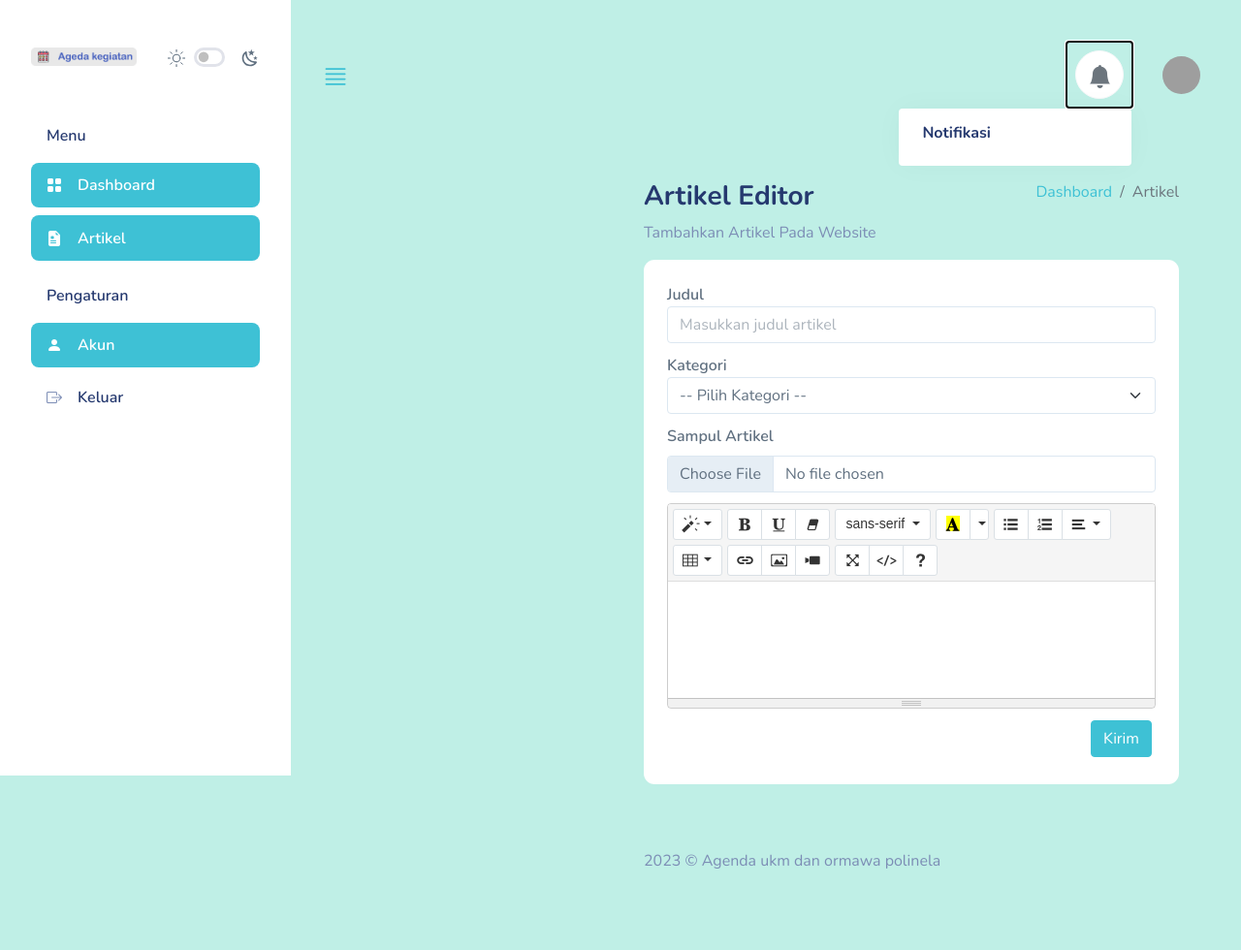
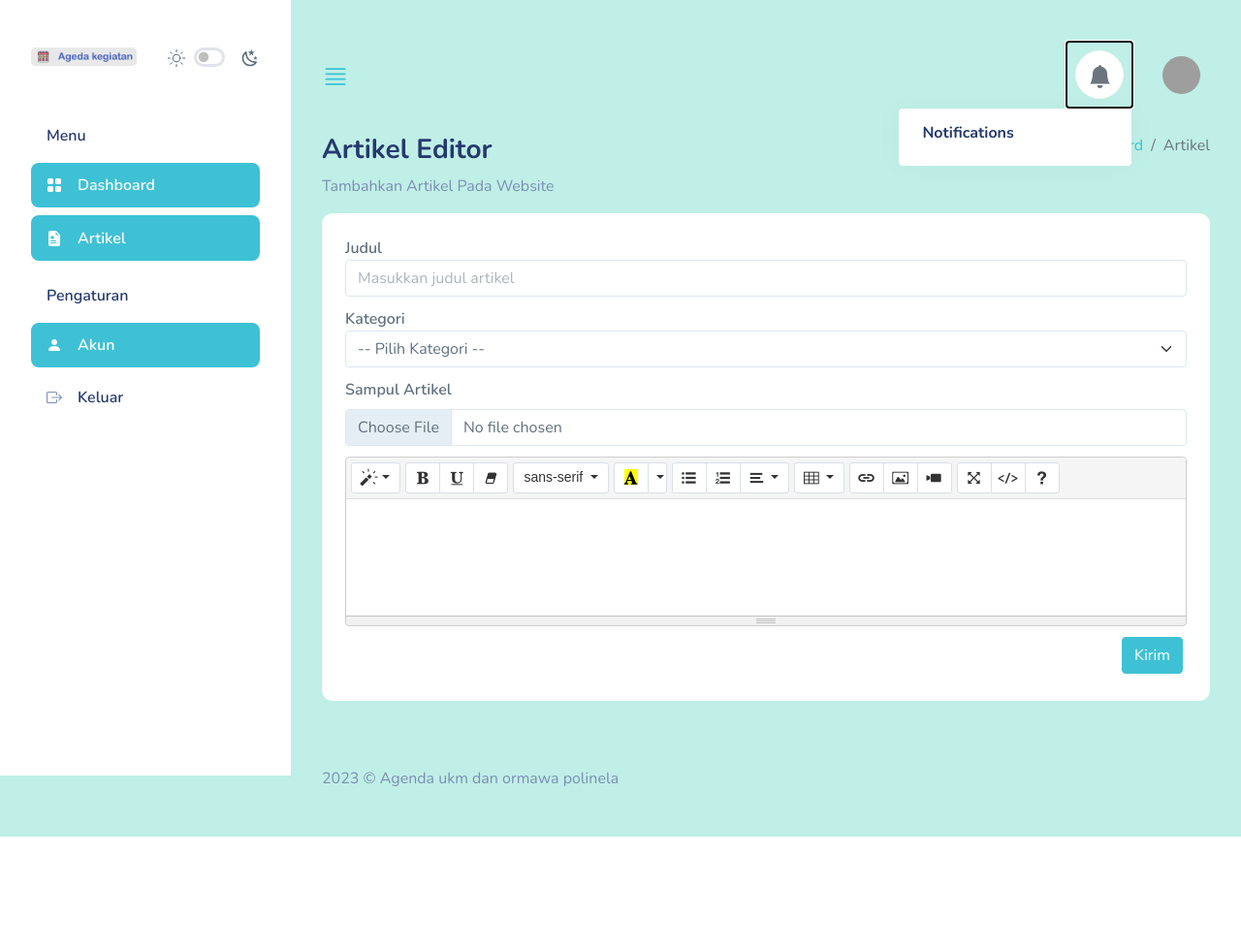
Before and after one commit to rezaio/web_agenda, a CodeIgniter 4 app: template app/Views/admin/article-add.php in a window 1280 px wide, after a click that opens the changed part. Shown: the whole page at 97% size. After the commit the page ends 863 px from the top, so only its background shows below. Run offline with PHP 8.4 and a stand-in for CodeIgniter, Linux system fonts and the light colour scheme; the template is opened without the code that fills it, so the values that code supplies are empty; some libraries are stand-ins or nearby versions; grey boxes are pictures that could not be loaded.

Commit message:
Update admin.php

```diff
--- a/app/Views/layouts/admin.php
+++ b/app/Views/layouts/admin.php
@@ -115,7 +115,6 @@
             </div>
         </div>
 
-        <!-- nontifikasi -->
         <div id="main">
             <header class="mb-3">
                 <nav class="navbar navbar-expand navbar-light navbar-top p-0">
@@ -141,7 +140,7 @@
                                     </a>
                                     <ul class="dropdown-menu dropdown-menu-end notification-dropdown" aria-labelledby="dropdownMenuButton">
                                         <li class="dropdown-header">
-                                            <h6>Notifikasi</h6>
+                                            <h6>Notifications</h6>
                                         </li>
                                         <div class="notifitem">
 
@@ -182,13 +181,6 @@
                         </div>
                     </div>
                 </nav>
-            </header>
-
-        <div id="main">
-            <header class="mb-3">
-                <a href="#" class="burger-btn d-block d-xl-none">
-                    <i class="bi bi-justify fs-3"></i>
-                </a>
             </header>
 
             <?= $this->renderSection('content'); ?>
```
